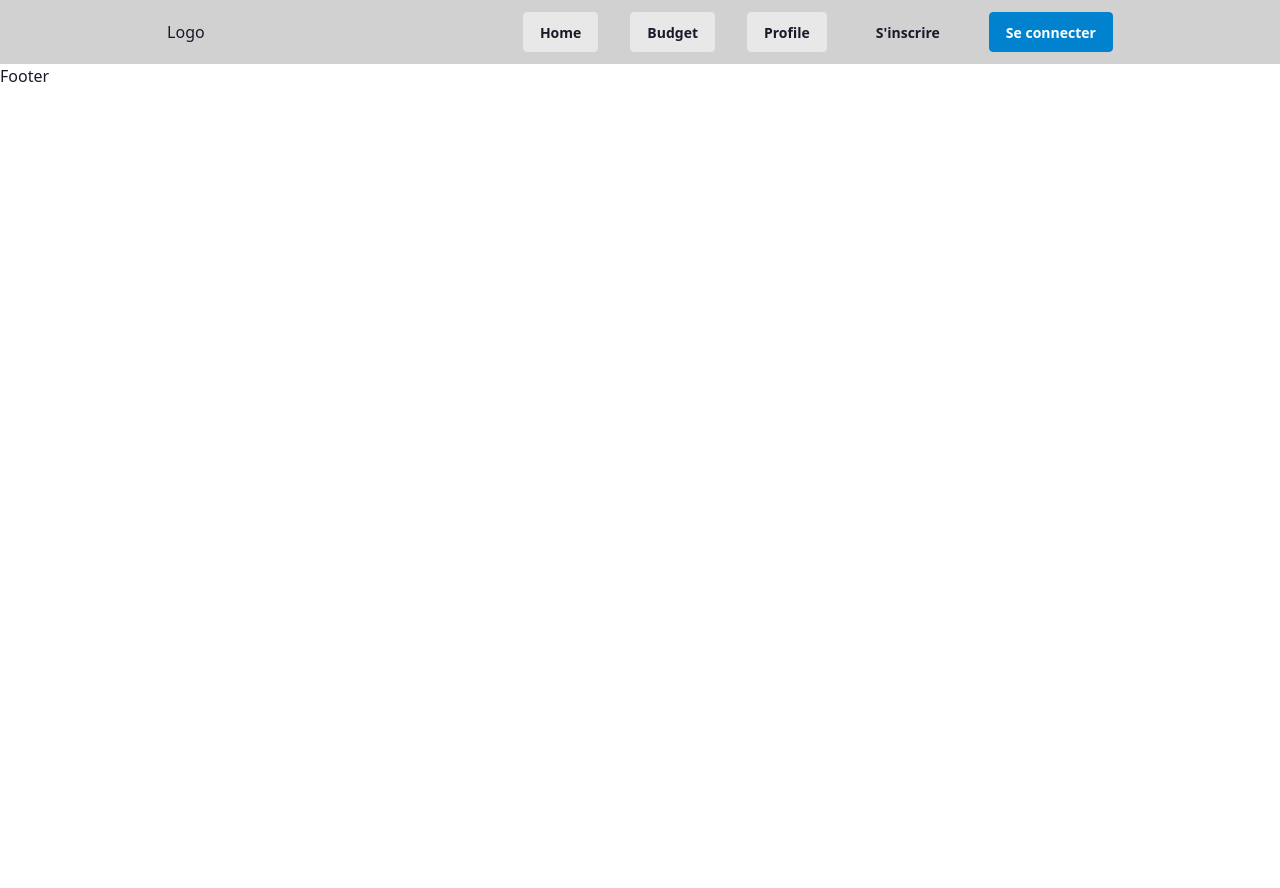
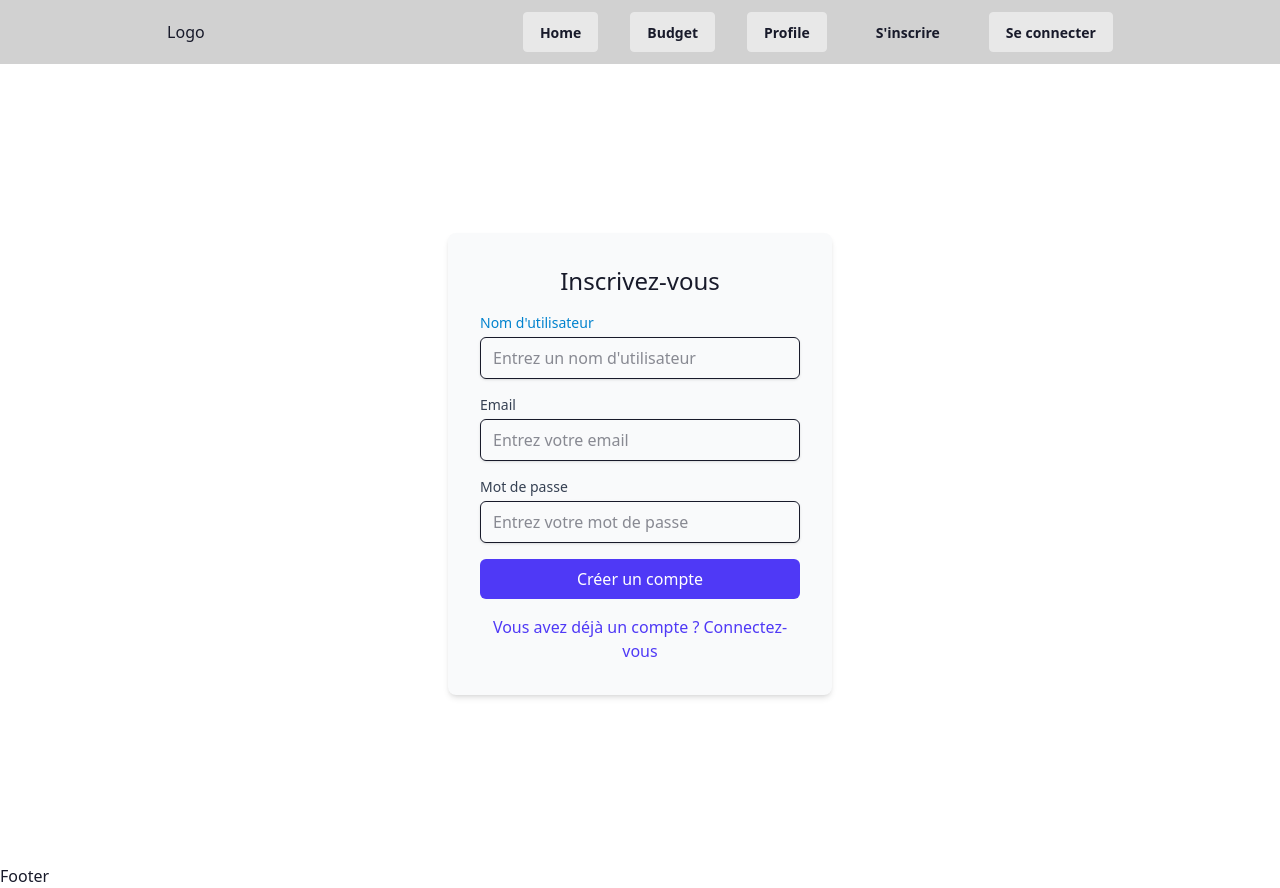
Before and after one commit to Steve05h20/Financia-Tools, a Vue app: page /inscription in a window 1280 px wide. Before the commit the page ends 800 px from the top, so only its background shows below. Built offline with nearby package versions, Linux system fonts and the light colour scheme.

Commit message:
AuthView+MAJ_Routes_Navigation/[Asma]/002

```diff
--- a/src/components/HeaderPage.vue
+++ b/src/components/HeaderPage.vue
@@ -1,23 +1,14 @@
 <script setup lang="ts">
 import { RouterLink } from 'vue-router'
-
 </script>
 <template>
   <header class="navbar bg-base-300 text-base-content flex justify-around">
     <h1>Logo</h1>
     <nav class="flex gap-8">
-      <RouterLink
-        class="btn"
-        :class="{ 'btn-secondary': $route.path === '/' }"
-        to="/"
-      >
+      <RouterLink class="btn" :class="{ 'btn-secondary': $route.path === '/' }" to="/">
         Home
       </RouterLink>
-      <RouterLink
-        class="btn"
-        :class="{ 'btn-secondary': $route.path === '/budget' }"
-        to="/budget"
-      >
+      <RouterLink class="btn" :class="{ 'btn-secondary': $route.path === '/budget' }" to="/budget">
         Budget
       </RouterLink>
       <RouterLink
@@ -27,8 +18,20 @@ import { RouterLink } from 'vue-router'
       >
         Profile
       </RouterLink>
-      <button class="btn btn-ghost">S'inscrire</button>
-      <button class="btn btn-primary">Se connecter</button>
+      <RouterLink
+        class="btn"
+        :class="{ 'btn-ghost': $route.path === '/inscription' }"
+        to="/inscription"
+      >
+        S'inscrire
+      </RouterLink>
+      <RouterLink
+        class="btn"
+        :class="{ 'btn-ghost': $route.path === '/connexion' }"
+        to="/connexion"
+      >
+        Se connecter
+      </RouterLink>
     </nav>
   </header>
 </template>
--- a/src/router/index.ts
+++ b/src/router/index.ts
@@ -2,6 +2,7 @@ import { createRouter, createWebHistory } from 'vue-router'
 import HomeView from '../views/HomeView.vue'
 import BudgetView from '@/views/BudgetView.vue'
 import ProfilView from '@/views/ProfilView.vue'
+import AuthView from '@/views/AuthView.vue'
 
 const router = createRouter({
   history: createWebHistory(import.meta.env.BASE_URL),
@@ -21,6 +22,18 @@ const router = createRouter({
       name: 'profile',
       component: ProfilView,
     },
+
+    {
+      path: '/authentification',
+      name: 'authentification',
+      component: AuthView,
+    },
+
+    { path: '/connexion', component: () => import('@/views/AuthView.vue') },
+    {
+      path: '/inscription',
+      component: () => import('@/views/AuthView.vue'),
+    },
   ],
 })
 
--- /dev/null
+++ b/src/views/AuthView.vue
@@ -0,0 +1,125 @@
+<script setup lang="ts">
+import { useAuth } from '@/stores/authStore'
+import { computed } from 'vue'
+import { useRoute, useRouter } from 'vue-router'
+
+const route = useRoute()
+const router = useRouter()
+const auth = useAuth()
+
+// Détermine si l'utilisateur est sur la page d'inscription
+const isSignUp = computed(() => route.path === '/inscription')
+
+// Gestion du formulaire
+const handleSubmit = async (e: Event) => {
+  e.preventDefault()
+  if (isSignUp.value) {
+    await auth.creerUtilisateur(e) // Créer un compte
+  } else {
+    await auth.connecterUtilisateur(e) // Se connecter
+  }
+
+  // Redirection vers la page "budget" après connexion ou inscription réussie
+  if (auth.stateAcount.connecte) {
+    router.push('/budget') // Rediriger vers la page budget
+  }
+}
+</script>
+
+<template>
+  <div class="h-screen flex items-center justify-center bg-white">
+    <form
+      @submit.prevent="handleSubmit"
+      class="space-y-4 w-96 p-8 bg-gray-50 rounded-lg shadow-md"
+    >
+      <h1 class="text-2xl font-medium text-center">
+        {{ isSignUp ? 'Inscrivez-vous' : 'Connectez-vous' }}
+      </h1>
+
+      <!-- Message d'erreur global -->
+      <div
+        v-if="auth.stateAcount.errorMessage"
+        class="bg-red-100 border border-red-400 text-red-700 px-4 py-3 rounded relative"
+        role="alert"
+      >
+        <p>{{ auth.stateAcount.errorMessage }}</p>
+      </div>
+
+      <!-- Champ Nom d'utilisateur (uniquement pour l'inscription) -->
+      <div v-if="isSignUp">
+        <label for="username" class="block text-sm font-medium text-primary"
+          >Nom d'utilisateur</label
+        >
+        <input
+          type="text"
+          v-model="auth.stateAcount.userName"
+          @input="auth.validateUserNameRealTime(auth.stateAcount.userName)"
+          id="username"
+          placeholder="Entrez un nom d'utilisateur"
+          class="mt-1 block w-full px-3 py-2 border rounded-md shadow-sm focus:outline-none focus:ring-2 focus:ring-indigo-500"
+        />
+        <p v-if="auth.stateAcount.validationErrors.userName" class="mt-1 text-sm text-red-600">
+          {{ auth.stateAcount.validationErrors.userName }}
+        </p>
+      </div>
+
+      <!-- Champ Email -->
+      <div>
+        <label for="email" class="block text-sm font-medium text-gray-700">Email</label>
+        <input
+          type="email"
+          v-model="auth.stateAcount.email"
+          @input="auth.validateEmailRealTime(auth.stateAcount.email)"
+          id="email"
+          placeholder="Entrez votre email"
+          class="mt-1 block w-full px-3 py-2 border rounded-md shadow-sm focus:outline-none focus:ring-2 focus:ring-indigo-500"
+        />
+        <p v-if="auth.stateAcount.validationErrors.email" class="mt-1 text-sm text-red-600">
+          {{ auth.stateAcount.validationErrors.email }}
+        </p>
+      </div>
+
+      <!-- Champ Mot de passe -->
+      <div>
+        <label for="password" class="block text-sm font-medium text-gray-700">Mot de passe</label>
+        <input
+          type="password"
+          v-model="auth.stateAcount.pwd"
+          @input="auth.validatePasswordRealTime(auth.stateAcount.pwd)"
+          id="password"
+          placeholder="Entrez votre mot de passe"
+          class="mt-1 block w-full px-3 py-2 border rounded-md shadow-sm focus:outline-none focus:ring-2 focus:ring-indigo-500"
+        />
+        <p v-if="auth.stateAcount.validationErrors.pwd" class="mt-1 text-sm text-red-600">
+          {{ auth.stateAcount.validationErrors.pwd }}
+        </p>
+      </div>
+
+      <!-- Bouton de soumission -->
+      <div>
+        <button
+          type="submit"
+          :disabled="!auth.isValid || auth.stateAcount.loading"
+          class="w-full px-4 py-2 bg-indigo-600 text-white rounded-md hover:bg-indigo-700 focus:outline-none focus:ring-2 focus:ring-indigo-500 disabled:bg-gray-300 disabled:cursor-not-allowed"
+        >
+          <span v-if="auth.stateAcount.loading">Connexion en cours...</span>
+          <span v-else>{{ isSignUp ? 'Créer un compte' : 'Se connecter' }}</span>
+        </button>
+      </div>
+
+      <!-- Lien pour basculer entre connexion et inscription -->
+      <div class="text-center">
+        <RouterLink
+          :to="isSignUp ? '/connexion' : '/inscription'"
+          class="text-indigo-600 hover:underline"
+        >
+          {{
+            isSignUp
+              ? 'Vous avez déjà un compte ? Connectez-vous'
+              : 'Pas de compte ? Inscrivez-vous'
+          }}
+        </RouterLink>
+      </div>
+    </form>
+  </div>
+</template>
```
